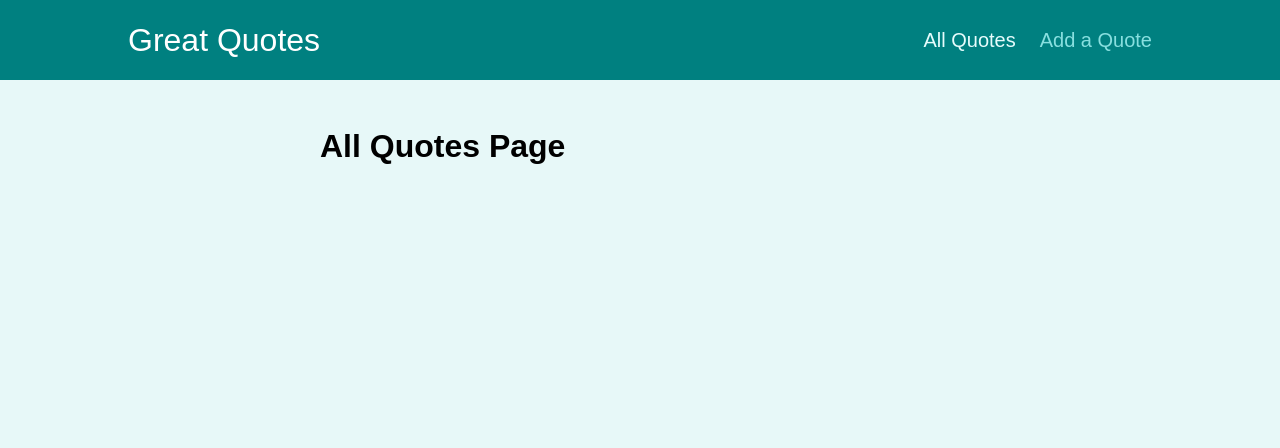
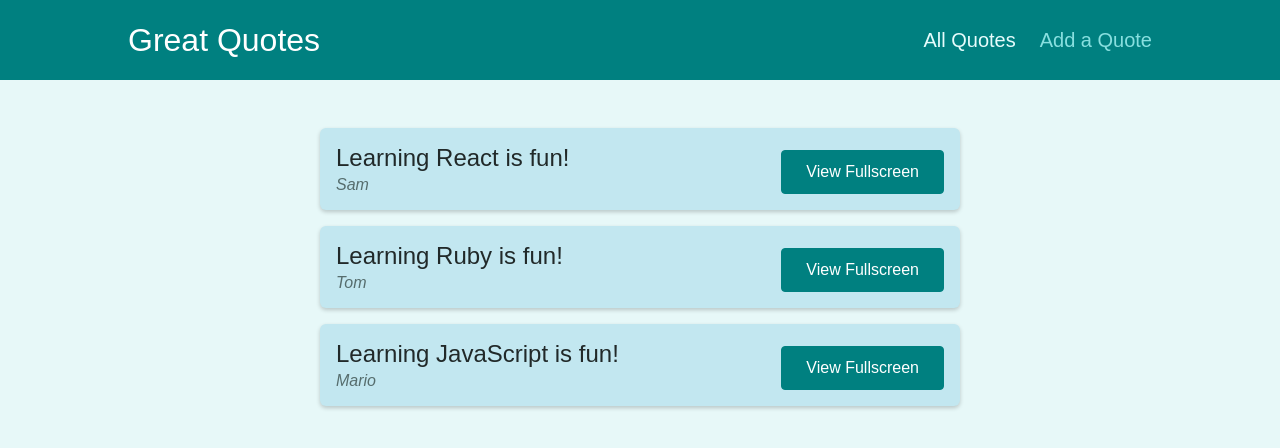
Before and after one commit to thecthebest/React-Routing-Project, a React (Create React App) app: page /quotes in a window 1280 px wide. Shown: the top 448 px of the page. Built offline with nearby package versions, Linux system fonts and the light colour scheme.

Commit message:
Added <QuoteList> component
The components takes information of dummy quotes and passes it to itself via props.

```diff
--- a/src/pages/AllQuotes.js
+++ b/src/pages/AllQuotes.js
@@ -1,3 +1,4 @@
+import QuoteList from "../components/quotes/QuoteList";
 const Dummy_Quotes = [
     {id: 'q1', author: 'Sam', text: 'Learning React is fun!'},
     {id: 'q2', author: 'Tom', text: 'Learning Ruby is fun!'},
@@ -6,7 +7,7 @@ const Dummy_Quotes = [
 
 function AllQuotes() {
     return (
-        <h1>All Quotes Page</h1>
+        <QuoteList quotes={Dummy_Quotes}/>
     );
 }
 
```
